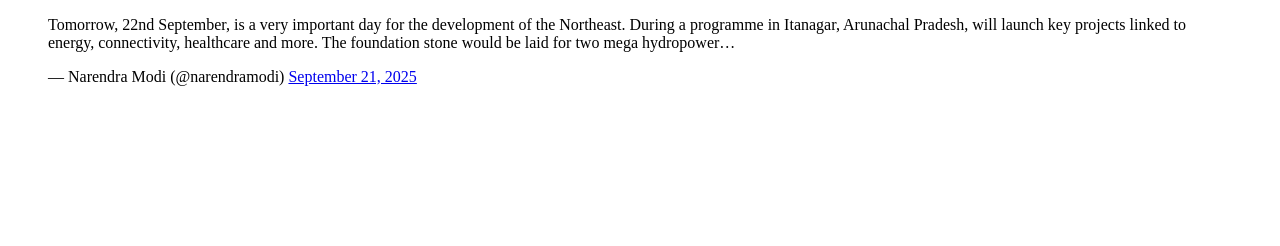
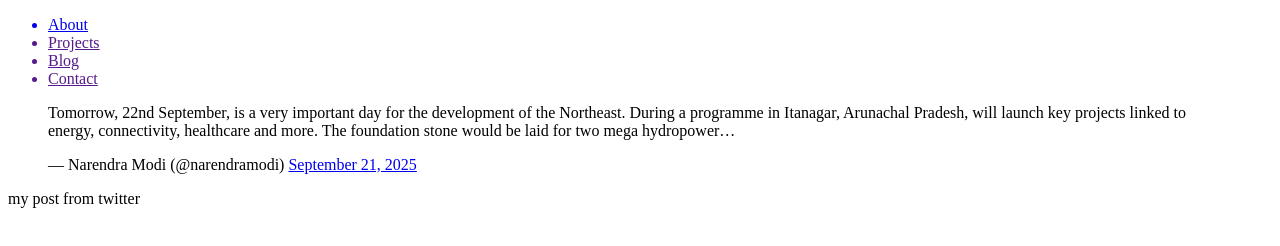
Before and after one commit to Jesh-samso/My_First_Portfolio, a plain HTML site: page html_basic/tweets.html in a window 1280 px wide. Drawn offline with Linux system fonts and the light colour scheme.

Commit message:
modified one

```diff
--- a/html_basic/index.html
+++ b/html_basic/index.html
@@ -6,6 +6,13 @@
     <title>Portfolio</title>
 </head>
 <body>
+     <ul>
+           <a href="about"><li>About</li></a>
+           <a href=""><li>Projects</li></a>
+           <a href=""><li>Blog</li></a>
+           <a href=""><li>Contact</li></a>
+        </ul>
+    <header>
         <p>Lorem ipsum dolor sit amet consectetur adipisicing elit.
            Sunt, veniam. Similique praesentium ratione
            nesciunt natus adipisci ad sit amet inventore animi, aspernatur
@@ -25,11 +32,15 @@
              Sunt, veniam. Similique praesentium ratione
             nesciunt natus adipisci ad sit amet inventore animi, aspernatur
              nulla maxime fugiat optio accusantium id veniam nam</p>
-
+    </header>
+    <main>
         <h1>level 1</h1>
         <h2>level 2</h2>
         <h3>level 3</h3>
+    </main>
 
+<footer>
   <a href=""><img src="download.jpg" alt="my fav image"></a>
+</footer>
 </body>
 </html>
--- a/html_basic/tweets.html
+++ b/html_basic/tweets.html
@@ -4,17 +4,30 @@
     <meta charset="UTF-8">
     <meta name="viewport" content="width=device-width, initial-scale=1.0">
     <title>Document</title>
+    <link rel="stylesheet" href="index.html">
 </head>
 <body>
+     <ul>
+           <a href="about"><li>About</li></a>
+           <a href=""><li>Projects</li></a>
+           <a href=""><li>Blog</li></a>
+           <a href=""><li>Contact</li></a>
+        </ul>
+    <header>
     <blockquote class="twitter-tweet"><p lang="en" dir="ltr">Tomorrow, 22nd September, is a very important day for the development
     of the Northeast. During a programme in Itanagar, Arunachal Pradesh, will
      launch key projects linked to energy, connectivity, healthcare and more.
      The foundation stone would be laid for two mega hydropower…
     </p>&mdash; Narendra Modi (@narendramodi)
     <a href="https://twitter.com/narendramodi/status/1969762901939339462?ref_src=twsrc%5Etfw">September 21, 2025</a>
-</blockquote>
+</blockquote> </header>
+<main>
+    <p>my post from twitter</p>
+
+<footer>
 <script async src="https://platform.twitter.com/widgets.js" charset="utf-8">
 
 </script>
+</footer>
 </body>
 </html>
```
Lines whose indentation alone changed are shown as unchanged.
